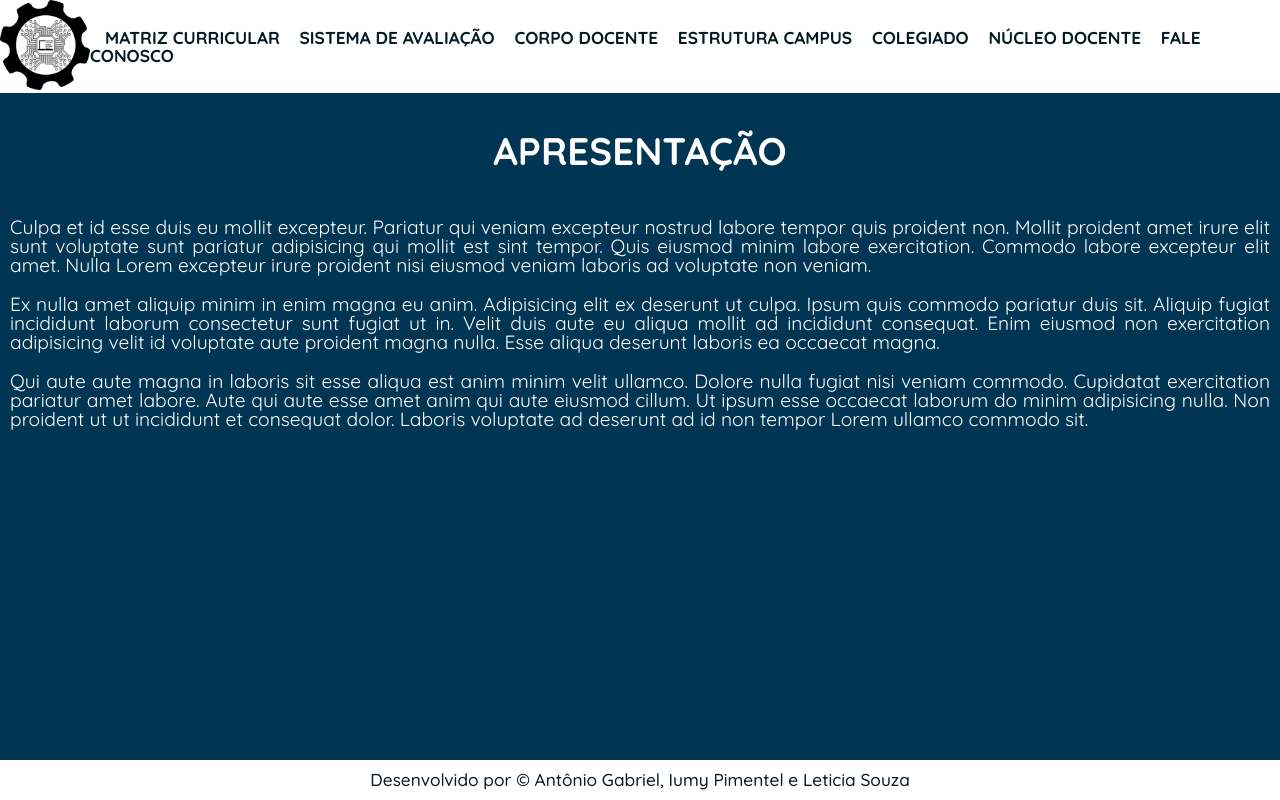
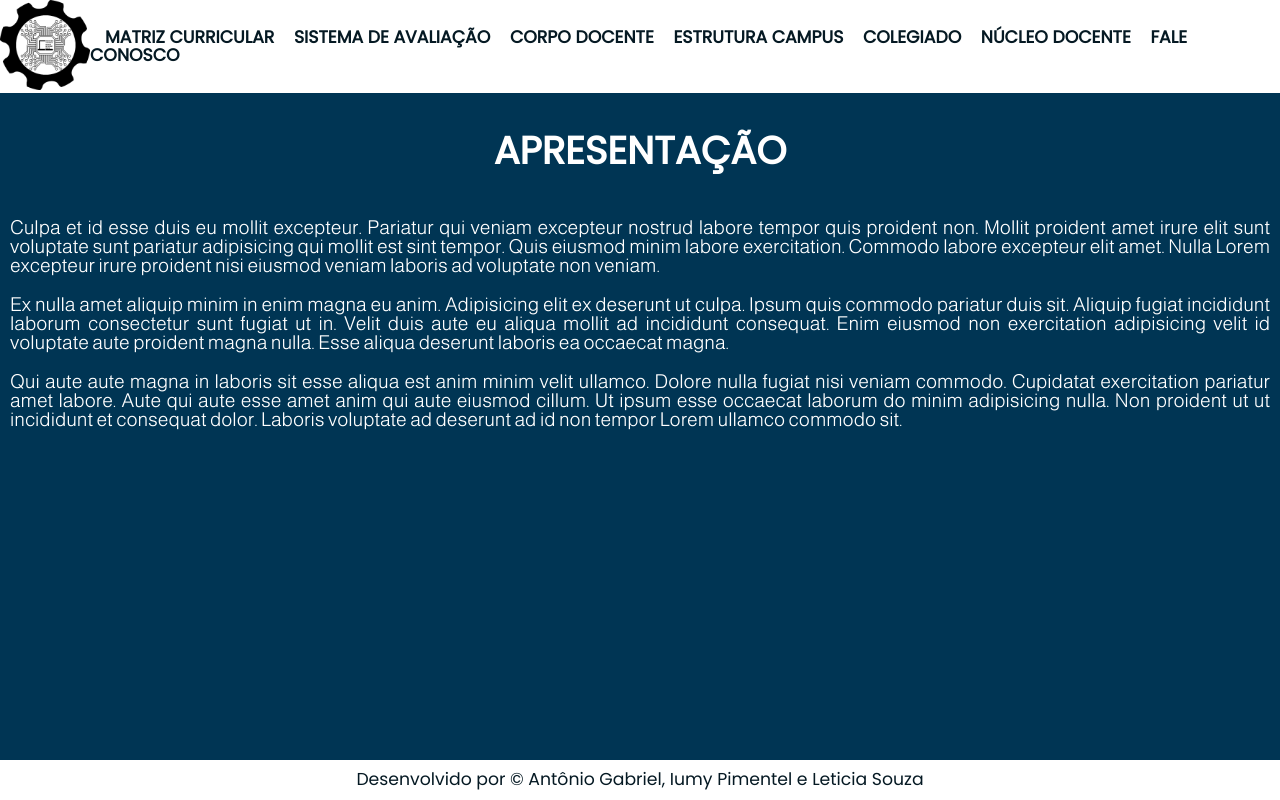
Before and after one commit to leh826/Site_UEPA, a PHP site: page / in a window 1280 px wide. Run offline with PHP 8.4, Linux system fonts and the light colour scheme.

Commit message:
mudança de fonte

```diff
--- a/PWAntonioGabriel_IumyPimentel_LeticiaSouza/css/conteudo.css
+++ b/PWAntonioGabriel_IumyPimentel_LeticiaSouza/css/conteudo.css
@@ -18,6 +18,7 @@
     margin-left: 10px;
     margin-right: 10px;
     text-align: justify;
+    font-family: var(--fonte-almarai);
 }
 .titulo-docente{
     margin: 20px;
--- a/PWAntonioGabriel_IumyPimentel_LeticiaSouza/css/styles.css
+++ b/PWAntonioGabriel_IumyPimentel_LeticiaSouza/css/styles.css
@@ -1,4 +1,5 @@
 @import url('https://fonts.googleapis.com/css2?family=Quicksand:wght@300;400;500;600;700&display=swap');
+@import url('https://fonts.googleapis.com/css2?family=Almarai:wght@300&family=Poppins&display=swap');
 @import url("./header.css");
 @import url("./conteudo.css");
 @import url("./rodape.css");
@@ -18,5 +19,6 @@ body {
     --cor-azul-claro: #00A6FB;
     --cor-branca: #ffffff;
     --cor-cinza: #313638;
-    --fonte-principal: 'Quicksand', sans-serif;
+    --fonte-principal: 'poppins', sans-serif;
+    --fonte-almarai:'almarai', sans-serif;
 }
```
